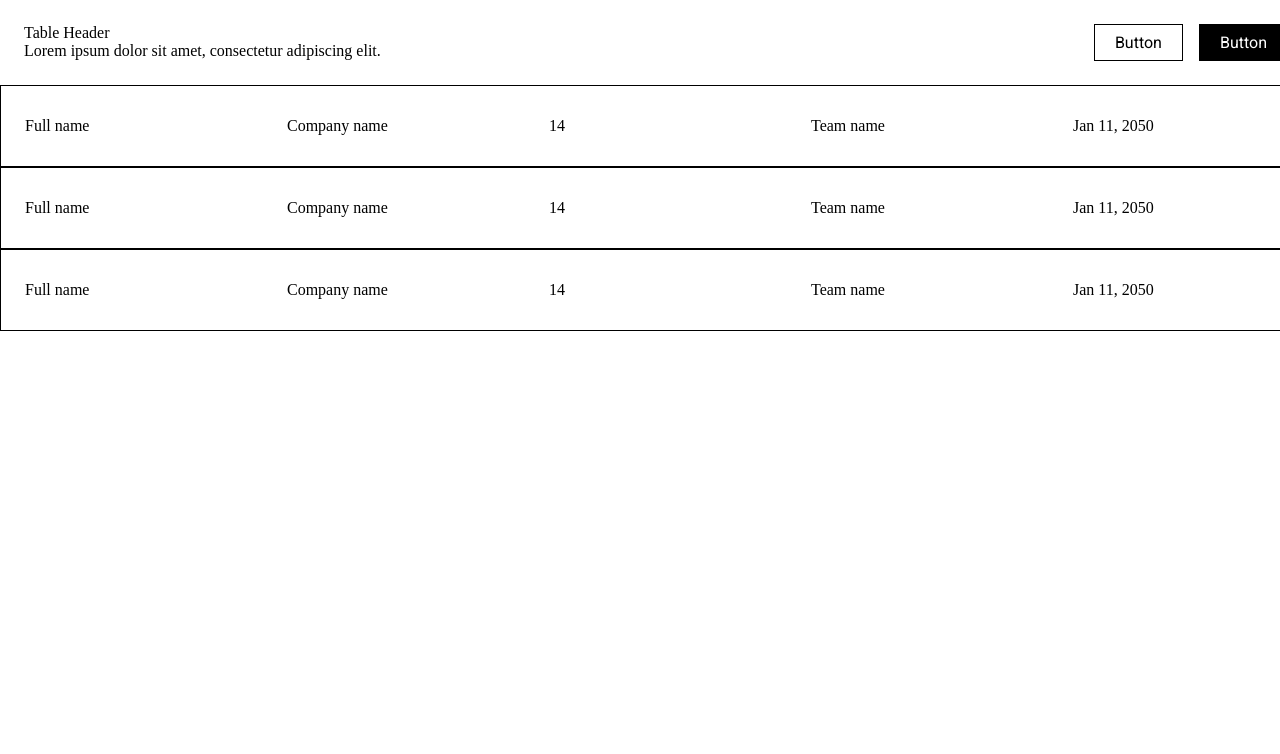
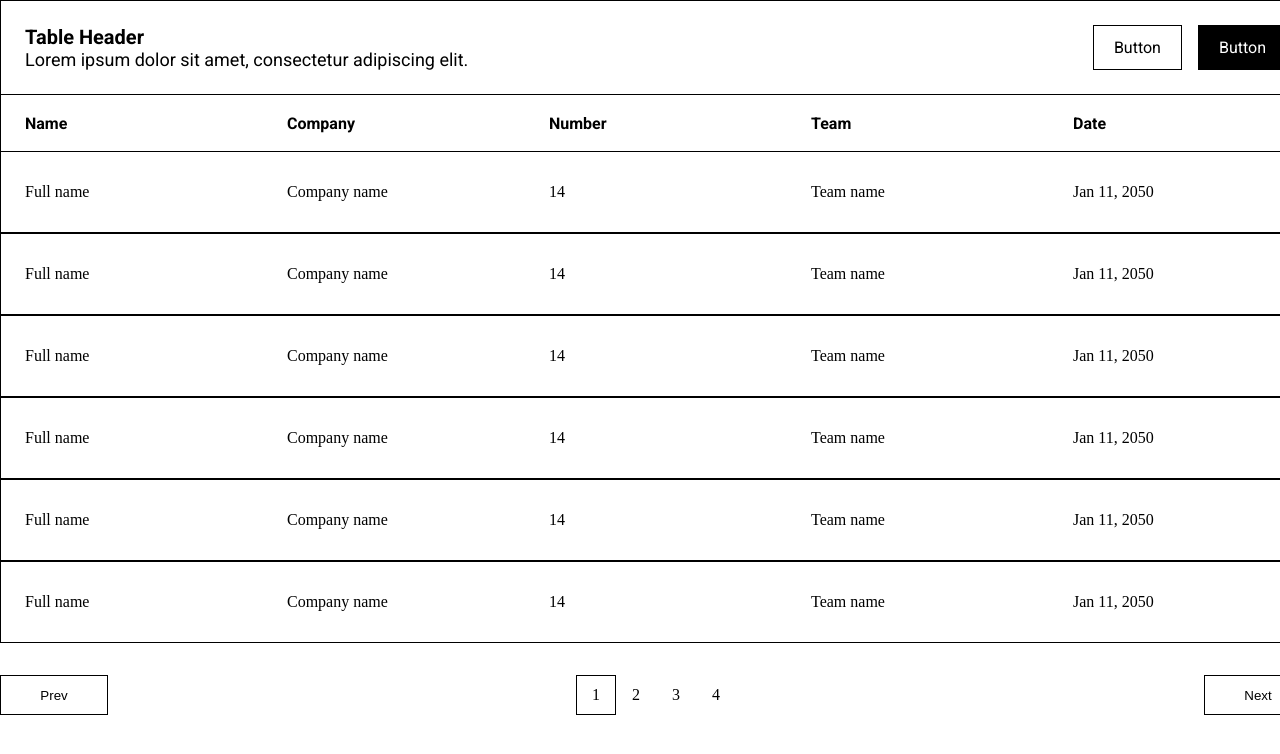
Before and after one commit to Timobes/test-table, a plain HTML site: page client/index.html in a window 1280 px wide. Shown: the top 754 px of the page. Drawn offline with Linux system fonts and the light colour scheme; no server answers.

Commit message:
fix index.html

```diff
--- a/client/index.html
+++ b/client/index.html
@@ -20,6 +20,13 @@
                 </div>
             </div>
 
+            <div class="nav">
+                <div class="nav__elem">Name</div>
+                <div class="nav__elem">Company</div>
+                <div class="nav__elem">Number</div>
+                <div class="nav__elem">Team</div>
+                <div class="nav__elem">Date</div>
+            </div>
 
             <div class="accordion">
                 <div class="container">
@@ -53,6 +60,54 @@
                     <div class="content__container">
                     </div>
                 </div>
+
+                <div class="container">
+                    <div class="title">Full name</div>
+                    <div class="title">Company name</div>
+                    <div class="title">14</div>
+                    <div class="title">Team name</div>
+                    <div class="title">Jan 11, 2050</div>
+
+                    <div class="content__container">
+                    </div>
+                </div>
+
+                <div class="container">
+                    <div class="title">Full name</div>
+                    <div class="title">Company name</div>
+                    <div class="title">14</div>
+                    <div class="title">Team name</div>
+                    <div class="title">Jan 11, 2050</div>
+
+                    <div class="content__container">
+                    </div>
+                </div>
+
+                <div class="container">
+                    <div class="title">Full name</div>
+                    <div class="title">Company name</div>
+                    <div class="title">14</div>
+                    <div class="title">Team name</div>
+                    <div class="title">Jan 11, 2050</div>
+
+                    <div class="content__container">
+                    </div>
+                </div>
+            </div>
+
+            <div class="pagination__container">
+                <div class="pagination__elem">
+                    <button class="pagination__btn">Prev</button>
+                </div>
+                <div class="pagination__elem">
+                    <div class="page page__active">1</div>
+                    <div class="page">2</div>
+                    <div class="page">3</div>
+                    <div class="page">4</div>
+                </div>
+                <div class="pagination__elem">
+                    <button class="pagination__btn">Next</button>
+                </div>
             </div>
         </div>
         <script src="script/main.js"></script>
--- a/client/script/main.js
+++ b/client/script/main.js
@@ -5,25 +5,26 @@ const content = document.getElementsByClassName('content')
 
 let arr = []
 
+const mainApi = 'http://localhost:8080/api'
+const fakeApi = 'http://localhost:8080/not-db'
+
 function getData() {
-    fetch('http://localhost:8080/api')
+    fetch(fakeApi)
         .then((res) => res.json())
         .then((data) => {
             arr.push(...data.message)
-            console.log(arr[0].level)
+            console.log(data)
         })
         .catch((error) => console.error('Ошибка:', error));
 }
 
 
 function loadData(i) {
-    if (i < arr.length) {
         content_container[i].innerHTML = `
         <div class="text__container">
             <div class="content">Date joined <br> ${new Date(arr[i].data).toLocaleDateString()}</div>
             <div class="content">Job title <br> ${arr[i].job_title}</div>
             <div class="content">Level <br> ${arr[i].level}</div>
-
 
             <div class="content">Address <br> ${arr[i].address}</div>
             <div class="content">Phone <br> ${arr[i].phone}</div>
@@ -38,9 +39,6 @@ function loadData(i) {
         </div>
 
         `;
-    } else {
-        console.error('Индекс выходит за пределы массива arr');
-    }
 }
 
 document.addEventListener('DOMContentLoaded', getData);
--- a/client/style/style.css
+++ b/client/style/style.css
@@ -20,13 +20,19 @@
 .table__container {
     display: flex;
     justify-content: space-between;
-    padding: 24px 24px 24px 24px;
+    padding: 24px;
+    border: 1px solid;
 }
 .table__text {
 }
 .table__header {
+    font-family: "Roboto", serif;
+    font-size: 20px;
+    font-weight: bold;
 }
 .table__desc {
+    font-family: "Roboto", serif;
+    font-size: 18px;
 }
 .btns__container {
     display: flex;
@@ -48,6 +54,23 @@
 .btn-active {
     background-color: #000;
     color: #fff;
+}
+
+.nav {
+    display: flex;
+    border-right: 1px solid;
+    border-left: 1px solid;
+}
+.nav__elem {
+    padding: 0 0 0 24px;
+    width: 262px;
+    height: 56px;
+    display: flex;
+    align-items: center;
+
+    font-family: "Roboto", serif;
+    font-size: 16px;
+    font-weight: bold;
 }
 
 .accordion {
@@ -112,3 +135,43 @@ img {
     width: 402px;
     height: 226px;
 }
+
+.pagination__container {
+    display: flex;
+    justify-content: space-between;
+    align-items: center;
+
+    margin-top: 32px;
+}
+.pagination__elem {
+    display: flex;
+    align-items: center;
+}
+.pagination__btn {
+    width: 108px;
+    height: 40px;
+
+    background-color: inherit;
+    border: 1px solid;
+}
+.pagination__btn:hover {
+    cursor: pointer;
+}
+
+.page {
+    width: 40px;
+    height: 40px;
+    display: flex;
+
+    align-items: center;
+    justify-content: center;
+}
+
+.page:hover {
+    cursor: pointer;
+}
+
+.page__active {
+    border: 1px solid;
+    padding: 12px;
+}
```
Also changed, not shown: server/data.json (deleted, +0 -43 lines), server/index.js (+85 -0 lines), docker-compose.yaml (deleted), 1 other file.
